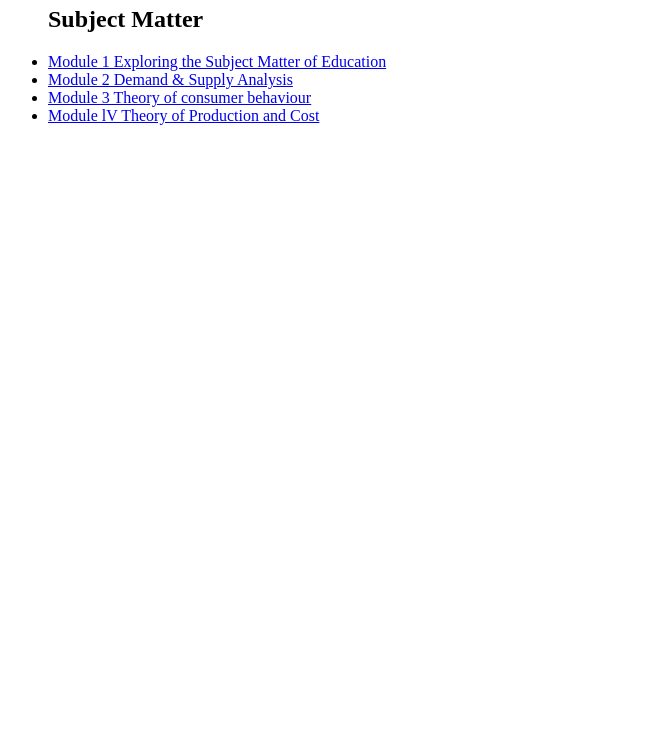
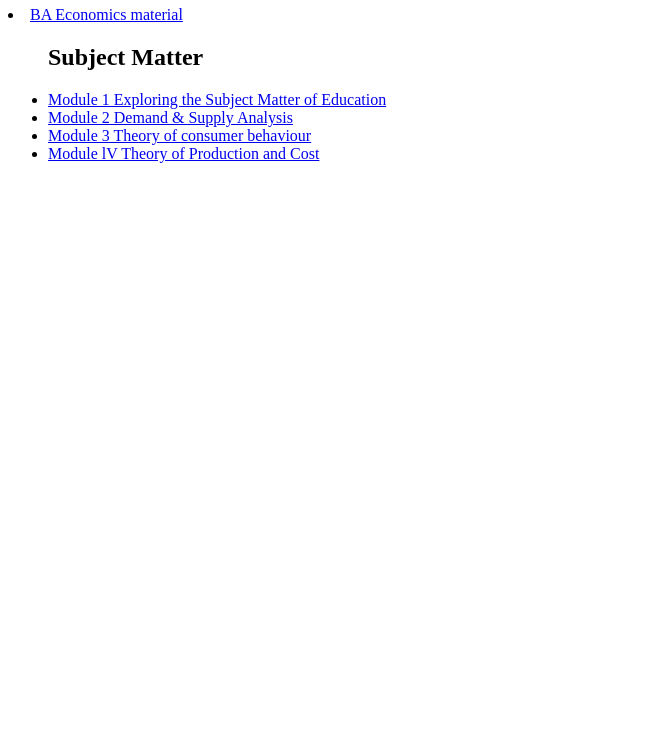
Before and after one commit to jaseem1999/BA, a plain HTML site: page index.html in a window 1280 px wide. Shown: the part 60-800 px from the top of the page, without its empty margins (0-662 px from the left). Drawn offline with Linux system fonts and the light colour scheme.

Commit message:
Update index.html
new materials are added

```diff
--- a/index.html
+++ b/index.html
@@ -7,6 +7,7 @@
 </head>
 <body>
     <h1>Bachelor of Arts Economics(BA.Economics)</h1>
+         <li><a href="https://drive.google.com/folderview?id=1UgW-5xaIBTbChjy1rZulwtF37SpaWkp5" >BA Economics material </a></li>
     <ul start="1">
         <h2>Subject Matter</h2>
         <li><a href="Module 1 Exploring the Subject Matter of Economics.pdf" download="module1.pdf">Module 1 Exploring the Subject Matter of Education</a></li>
```
